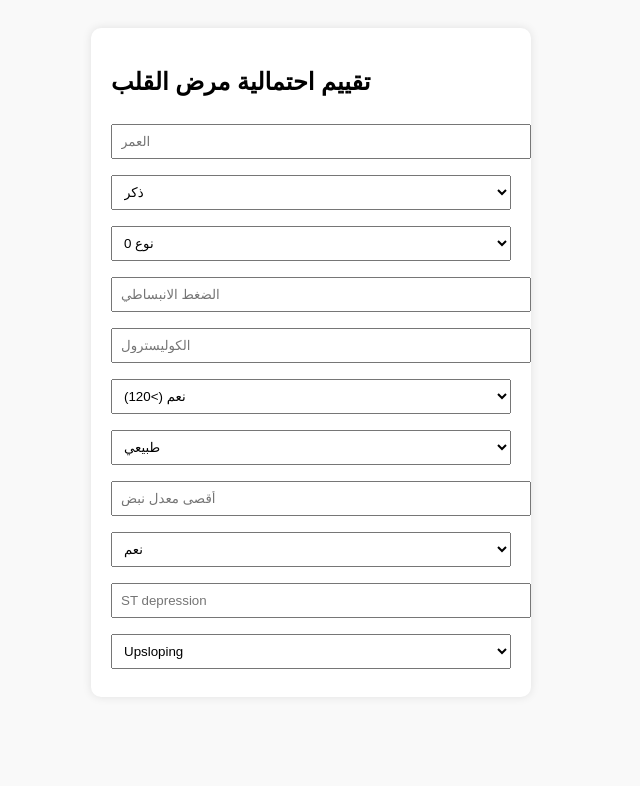
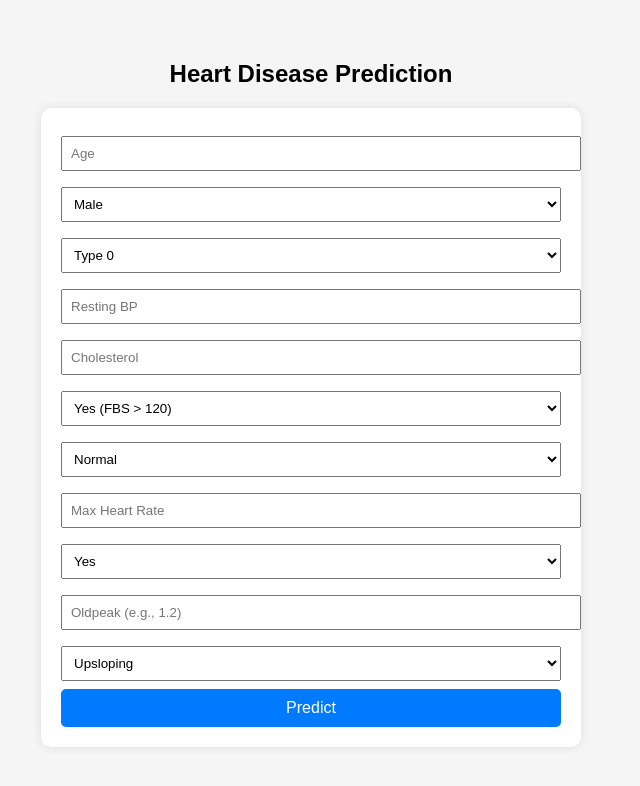
Before and after one commit to Salha1223/heart-cdss, a Flask app: page / in a window 1280 px wide. Shown: the top 786 px of the page, without its empty margins (329-969 px from the left). Run offline with Flask 3, Linux system fonts and the light colour scheme; parts of the project's set-up code (start-up, migrations or seed data) failed here and were passed over.

Commit message:
Update index.html

```diff
--- a/templates/index.html
+++ b/templates/index.html
@@ -1,47 +1,84 @@
 <!DOCTYPE html>
 <html>
 <head>
-    <title>نموذج دعم قرار سريري</title>
+    <title>Heart Disease Prediction</title>
     <style>
-        body { font-family: Arial; background-color: #f9f9f9; padding: 20px; }
-        form { background: #fff; padding: 20px; border-radius: 10px; width: 400px; margin: auto; box-shadow: 0 0 10px rgba(0,0,0,0.1); }
-        input, select { width: 100%; padding: 8px; margin: 8px 0; }
-        button { background: green; color: white; padding: 10px; border: none; border-radius: 5px; cursor: pointer; width: 100%; }
-        .result { text-align: center; font-size: 18px; margin-top: 20px; }
+        body { font-family: Arial; background-color: #f5f5f5; margin: 0; padding: 40px; }
+        h2 { text-align: center; }
+        form {
+            max-width: 500px;
+            background: white;
+            margin: auto;
+            padding: 20px;
+            border-radius: 10px;
+            box-shadow: 0 0 10px rgba(0,0,0,0.1);
+        }
+        input, select {
+            width: 100%;
+            padding: 8px;
+            margin: 8px 0;
+        }
+        button {
+            background: #007BFF;
+            color: white;
+            border: none;
+            padding: 10px;
+            width: 100%;
+            border-radius: 5px;
+            cursor: pointer;
+            font-size: 16px;
+        }
+        .result {
+            text-align: center;
+            margin-top: 20px;
+            font-size: 18px;
+        }
     </style>
 </head>
 <body>
+    <h2>Heart Disease Prediction</h2>
     <form method="post" action="/predict">
-        <h2>تقييم احتمالية مرض القلب</h2>
-        <input type="number" name="Age" placeholder="العمر" required>
+        <input type="number" name="Age" placeholder="Age" required>
         <select name="Sex">
-            <option value="1">ذكر</option>
-            <option value="0">أنثى</option>
+            <option value="1">Male</option>
+            <option value="0">Female</option>
         </select>
         <select name="ChestPainType">
-            <option value="0">نوع 0</option>
-            <option value="1">نوع 1</option>
-            <option value="2">نوع 2</option>
-            <option value="3">نوع 3</option>
+            <option value="0">Type 0</option>
+            <option value="1">Type 1</option>
+            <option value="2">Type 2</option>
+            <option value="3">Type 3</option>
         </select>
-        <input type="number" name="RestingBP" placeholder="الضغط الانبساطي">
-        <input type="number" name="Cholesterol" placeholder="الكوليسترول">
+        <input type="number" name="RestingBP" placeholder="Resting BP">
+        <input type="number" name="Cholesterol" placeholder="Cholesterol">
         <select name="FastingBS">
-            <option value="1">نعم (>120)</option>
-            <option value="0">لا</option>
+            <option value="1">Yes (FBS > 120)</option>
+            <option value="0">No</option>
         </select>
         <select name="RestingECG">
-            <option value="0">طبيعي</option>
-            <option value="1">ST غير طبيعي</option>
-            <option value="2">أعراض تضخم البطين الأيسر</option>
+            <option value="0">Normal</option>
+            <option value="1">ST</option>
+            <option value="2">LVH</option>
         </select>
-        <input type="number" name="MaxHR" placeholder="أقصى معدل نبض">
+        <input type="number" name="MaxHR" placeholder="Max Heart Rate">
         <select name="ExerciseAngina">
-            <option value="1">نعم</option>
-            <option value="0">لا</option>
+            <option value="1">Yes</option>
+            <option value="0">No</option>
         </select>
-        <input type="number" name="Oldpeak" placeholder="ST depression">
+        <input type="number" step="0.1" name="Oldpeak" placeholder="Oldpeak (e.g., 1.2)">
         <select name="ST_Slope">
             <option value="0">Upsloping</option>
             <option value="1">Flat</option>
-            <option value="2">Downsloping
+            <option value="2">Downsloping</option>
+        </select>
+        <button type="submit">Predict</button>
+
+        {% if prediction_text %}
+        <div class="result">
+            <p><strong>{{ prediction_text }}</strong></p>
+            <p>{{ recommendation_text }}</p>
+        </div>
+        {% endif %}
+    </form>
+</body>
+</html>
```
